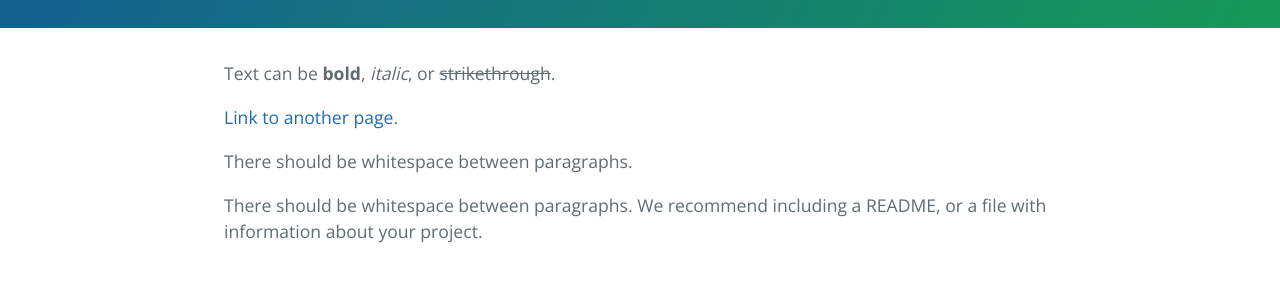
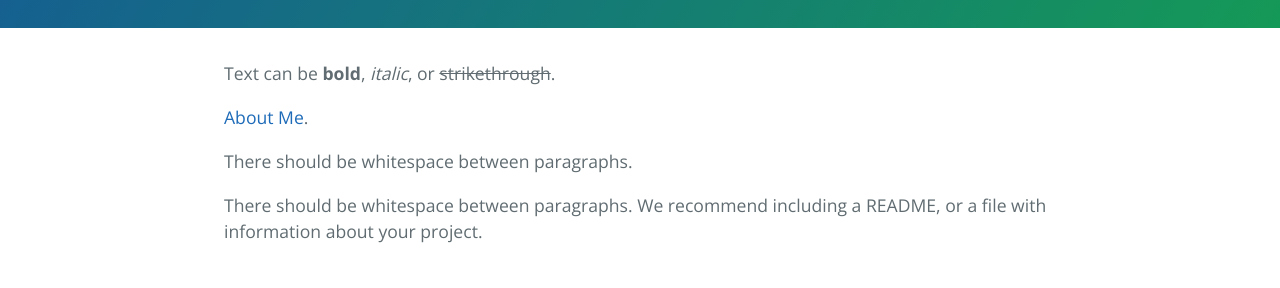
Before and after one commit to vaniasalim/automationportfolio, a Jekyll site: the page built from index.md, in a window 1280 px wide and 900 px high. Shown: the part 355-643 px from the top of the window. Built offline with Jekyll 4.4.1, drawn with Linux system fonts in a browser that asks for light colours.

Commit message:
Update index.md

```diff
--- a/index.md
+++ b/index.md
@@ -4,7 +4,7 @@ layout: default
 
 Text can be **bold**, _italic_, or ~~strikethrough~~.
 
-[Link to another page](./another-page.html).
+[About Me](./another-page.html).
 
 There should be whitespace between paragraphs.
 
```
